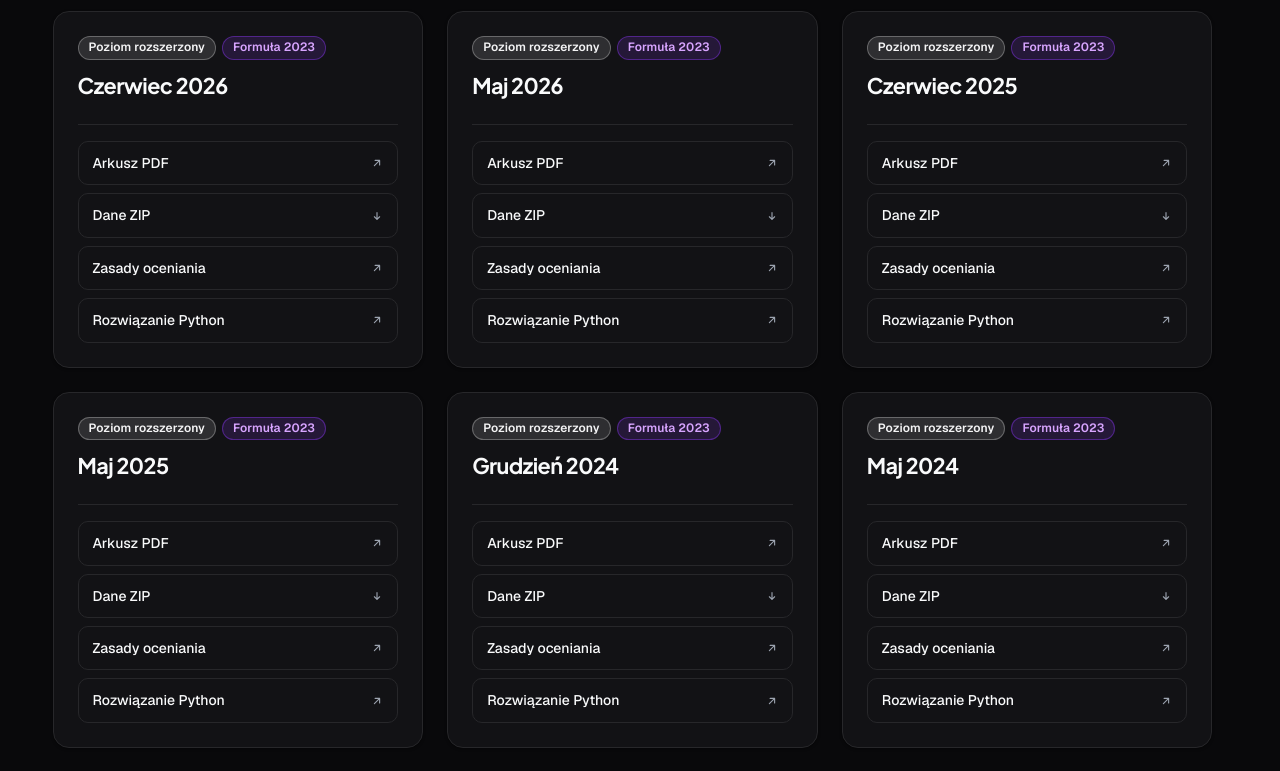
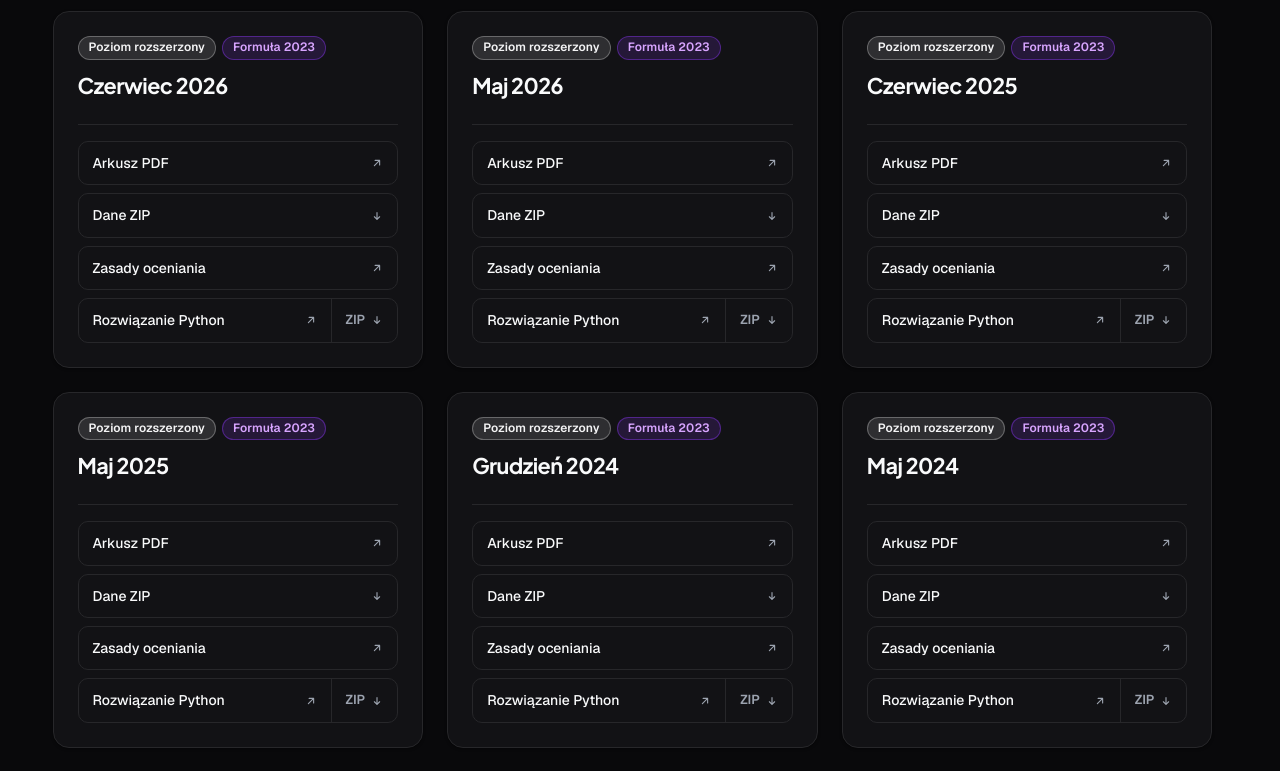
Before and after one commit to alanwnuczko/InfMatura, a plain HTML site: page index.html in a window 1280 px wide. Shown: the part 929-1700 px from the top of the page. Drawn offline with Linux system fonts and the light colour scheme.

Commit message:
feat: dodanie opcji pobierania rozwiązań jako ZIP

```diff
--- a/css/style.css
+++ b/css/style.css
@@ -743,6 +743,78 @@ button, input {
   flex-shrink: 0;
 }
 
+/* Split solution button */
+.card-link-split {
+  display: flex;
+  align-items: stretch;
+  min-height: 44px;
+  background-color: var(--bg-surface);
+  border: 1px solid var(--border-line);
+  border-radius: 10px;
+  overflow: hidden;
+  transition: border-color 0.18s ease;
+}
+
+.card-link-split:has(a:hover) {
+  border-color: var(--text-secondary);
+}
+
+.card-link-split__main {
+  display: flex;
+  flex: 1 1 auto;
+  justify-content: space-between;
+  align-items: center;
+  padding: 10px 14px;
+  font-family: var(--font-sans);
+  font-size: 0.875rem;
+  font-weight: 500;
+  color: var(--text-primary);
+  text-decoration: none;
+  transition: background-color 0.18s ease, color 0.18s ease;
+}
+
+.card-link-split__main:hover {
+  background-color: var(--border-line);
+}
+
+.card-link-split__main:hover .link-arrow-svg {
+  transform: translate(2px, -2px);
+  color: var(--text-primary);
+}
+
+.card-link-split__divider {
+  width: 1px;
+  flex-shrink: 0;
+  background-color: var(--border-line);
+  align-self: stretch;
+}
+
+.card-link-split__zip {
+  display: flex;
+  flex-shrink: 0;
+  align-items: center;
+  gap: 6px;
+  padding: 10px 14px;
+  font-family: var(--font-sans);
+  font-size: 0.8125rem;
+  font-weight: 600;
+  color: var(--text-secondary);
+  text-decoration: none;
+  transition: background-color 0.18s ease, color 0.18s ease;
+  white-space: nowrap;
+}
+
+.card-link-split__zip:hover {
+  background-color: var(--border-line);
+  color: var(--text-primary);
+}
+
+.card-link-split__zip:hover .link-arrow-svg {
+  transform: translateY(2px);
+  color: var(--text-primary);
+}
+
+
 .no-results {
   display: none;
   padding: 80px 0;
@@ -967,6 +1039,22 @@ button, input {
   border-color: var(--text-secondary);
   color: var(--text-primary);
   transform: translateY(-1px);
+}
+
+.exam-grid.view-list .card-link-split {
+  flex-shrink: 0;
+  min-height: 40px;
+}
+
+.exam-grid.view-list .card-link-split__main {
+  font-size: 0.8125rem;
+  white-space: nowrap;
+  gap: 8px;
+  padding: 8px 14px;
+}
+
+.exam-grid.view-list .card-link-split__zip {
+  padding: 8px 12px;
 }
 
 .legal-page {
--- a/index.html
+++ b/index.html
@@ -29,7 +29,7 @@
 
   <link rel="dns-prefetch" href="https://cdn.jsdelivr.net">
   <link rel="stylesheet" href="css/fonts.css?v=1.3">
-  <link rel="stylesheet" href="css/style.css?v=1.3">
+  <link rel="stylesheet" href="css/style.css?v=1.4">
   <link rel="icon" type="image/svg+xml" href="assets/favicon.svg">
 
   <script type="application/ld+json">
@@ -225,8 +225,8 @@
     ↑ Na górę
   </button>
 
-  <script src="data/exams.js" defer></script>
-  <script src="js/data.js" defer></script>
-  <script src="js/app.js" defer></script>
+  <script src="data/exams.js?v=1.1" defer></script>
+  <script src="js/data.js?v=1.1" defer></script>
+  <script src="js/app.js?v=1.1" defer></script>
 </body>
 </html>
--- a/js/app.js
+++ b/js/app.js
@@ -546,9 +546,15 @@
 
     if (exam.hasSolution) {
       linksHTML +=
-        '<a href="' + getSolutionLink(exam) + '" target="_blank" rel="noopener noreferrer" class="card-link">' +
-          '<span>Rozwiązanie Python</span>' + arrowUpSVG +
-        '</a>';
+        '<div class="card-link-split">' +
+          '<a href="' + getSolutionLink(exam) + '" target="_blank" rel="noopener noreferrer" class="card-link-split__main">' +
+            '<span>Rozwiązanie Python</span>' + arrowUpSVG +
+          '</a>' +
+          '<div class="card-link-split__divider" aria-hidden="true"></div>' +
+          '<a href="' + getSolutionZipLink(exam) + '" target="_blank" rel="noopener noreferrer" class="card-link-split__zip" title="Pobierz rozwiązanie jako ZIP">' +
+            '<span>ZIP</span>' + arrowDownSVG +
+          '</a>' +
+        '</div>';
     }
 
     linksHTML += '</div>';
--- a/js/data.js
+++ b/js/data.js
@@ -50,6 +50,11 @@ function getSolutionLink(exam) {
   return REPO_BASE + "/tree/main/Arkusze/" + exam.id + "/Rozwiazanie";
 }
 
+function getSolutionZipLink(exam) {
+  if (!exam.hasSolution) return null;
+  return REPO_BASE + "/raw/main/Arkusze/" + exam.id + "/Rozwiazanie.zip";
+}
+
 function getZasadyLink(exam) {
   if (!exam.hasZasady) return null;
   return PDF_CDN_BASE + "/" + exam.id + "/Zasady.pdf";
```
